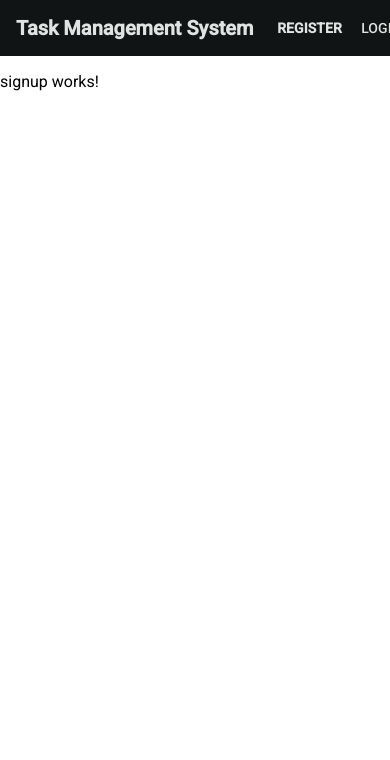
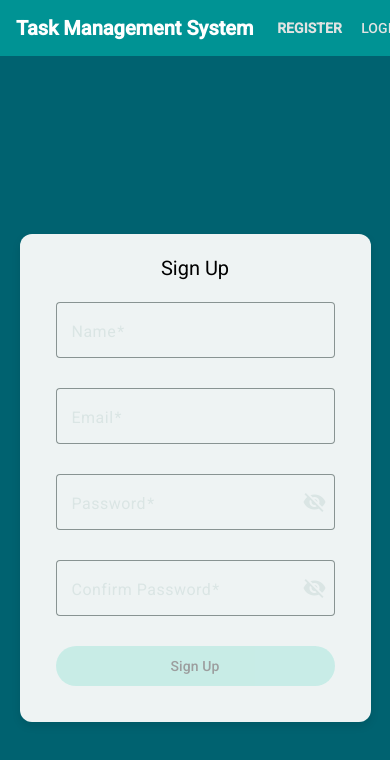
Before and after one commit to rashmiJayawardhana/Task_Manager_App, an Angular app in the folder client/: page /signup in a window 390 px wide. Shown: the top 760 px of the page. Built offline with nearby package versions, Linux system fonts and the light colour scheme.

Commit message:
Create Sign up component

```diff
--- a/client/angular.json
+++ b/client/angular.json
@@ -35,8 +35,13 @@
               "@angular/material/prebuilt-themes/cyan-orange.css",
               "src/styles.scss"
             ],
-            "scripts": []
-          },
+            "scripts": [],
+  "stylePreprocessorOptions": {
+    "includePaths": [
+      "node_modules"
+    ]
+  }
+},
           "configurations": {
             "production": {
               "budgets": [
--- a/client/src/app/app.component.scss
+++ b/client/src/app/app.component.scss
@@ -2,12 +2,14 @@
     display: flex;
     align-items: center;
     padding: 0 16px;
+    background: #009394;
 }
 
 .navbar-brand {
     font-size: 20px;
     font-weight: 600;
     margin-right: 16px;
+    color: #ffffff;
 }
 
 .spacer {
@@ -15,7 +17,7 @@
 }
 
 button {
-    color: white;
+    color: #ffffff;
     text-transform: uppercase;
     margin-left: 8px;
 }
--- a/client/src/app/app.component.ts
+++ b/client/src/app/app.component.ts
@@ -12,8 +12,8 @@ import { MatButtonModule } from '@angular/material/button';   // For mat-button
     RouterLink,
     RouterLinkActive,
     CommonModule,
-    MatToolbarModule,  // Add this
-    MatButtonModule,   // Add this
+    MatToolbarModule,
+    MatButtonModule,
   ],
   templateUrl: './app.component.html',
   styleUrls: ['./app.component.scss'],
--- a/client/src/app/auth/components/login/login.component.ts
+++ b/client/src/app/auth/components/login/login.component.ts
@@ -4,7 +4,6 @@ import { MatButtonModule } from '@angular/material/button';
 import { MatCardModule } from '@angular/material/card';
 import { MatFormFieldModule } from '@angular/material/form-field';
 import { MatInputModule } from '@angular/material/input';
-import { RouterLink } from '@angular/router';
 
 @Component({
   selector: 'app-login',
@@ -15,7 +14,6 @@ import { RouterLink } from '@angular/router';
     MatCardModule,
     MatFormFieldModule,
     MatInputModule,
-    RouterLink,
   ],
   templateUrl: './login.component.html',
   styleUrls: ['./login.component.scss'],
--- a/client/src/app/auth/components/signup/signup.component.html
+++ b/client/src/app/auth/components/signup/signup.component.html
@@ -1 +1,51 @@
-<p>signup works!</p>
+<div class="container">
+    <mat-card>
+      <mat-card-title>Sign Up</mat-card-title>
+
+      <mat-card-content>
+        <form [formGroup]="signupForm" (ngSubmit)="onSubmit()">
+          <mat-form-field appearance="outline">
+            <mat-label>Name</mat-label>
+            <input matInput formControlName="name" placeholder="Name" required>
+            <mat-error *ngIf="signupForm.get('name')?.invalid && signupForm.get('name')?.touched">
+              Please enter a valid name.
+            </mat-error>
+          </mat-form-field>
+
+          <mat-form-field appearance="outline">
+            <mat-label>Email</mat-label>
+            <input matInput formControlName="email" placeholder="Email" required>
+            <mat-error *ngIf="signupForm.get('email')?.invalid && signupForm.get('email')?.touched">
+              {{ signupForm.get('email')?.errors?.['required'] ? 'Email is required.' : 'Please enter a valid email.' }}
+            </mat-error>
+          </mat-form-field>
+
+          <mat-form-field appearance="outline">
+            <mat-label>Password</mat-label>
+            <input matInput [type]="hidePassword ? 'password' : 'text'" formControlName="password" placeholder="Password" required>
+            <button mat-icon-button matSuffix (click)="togglePasswordVisibility()" type="button">
+              <mat-icon>{{ hidePassword ? 'visibility_off' : 'visibility' }}</mat-icon>
+            </button>
+            <mat-error *ngIf="signupForm.get('password')?.invalid && signupForm.get('password')?.touched">
+              {{ signupForm.get('password')?.errors?.['required'] ? 'Password is required.' : 'Password must be at least 6 characters.' }}
+            </mat-error>
+          </mat-form-field>
+
+          <mat-form-field appearance="outline">
+            <mat-label>Confirm Password</mat-label>
+            <input matInput [type]="hidePassword ? 'password' : 'text'" formControlName="confirmPassword" placeholder="Confirm Password" required>
+            <button mat-icon-button matSuffix (click)="togglePasswordVisibility()" type="button">
+              <mat-icon>{{ hidePassword ? 'visibility_off' : 'visibility' }}</mat-icon>
+            </button>
+            <mat-error *ngIf="signupForm.get('confirmPassword')?.invalid && signupForm.get('confirmPassword')?.touched">
+              {{ signupForm.get('confirmPassword')?.errors?.['required'] ? 'Confirm password is required.' : 'Passwords do not match.' }}
+            </mat-error>
+          </mat-form-field>
+
+          <button mat-raised-button class="signup-button" type="submit" [disabled]="signupForm.invalid">
+            Sign Up
+          </button>
+        </form>
+      </mat-card-content>
+    </mat-card>
+  </div>
--- a/client/src/app/auth/components/signup/signup.component.scss
+++ b/client/src/app/auth/components/signup/signup.component.scss
@@ -0,0 +1,91 @@
+.container {
+    display: flex;
+    justify-content: center;
+    align-items: center;
+    height: 100vh;
+  }
+
+  mat-card {
+    width: 100%;
+    max-width: 400px;
+    padding: 20px;
+    background: #f7f9f8f6;
+    box-shadow: 0 4px 8px rgba(0, 0, 0, 0.1);
+
+    @media screen and (max-width: 500px){
+        max-width: 90%;
+    }
+  }
+
+  mat-card-title {
+    text-align: center;
+    font-size: 24px;
+    margin-bottom: 20px;
+  }
+
+  form {
+    display: flex;
+    flex-direction: column;
+    align-items: center;
+  }
+
+  mat-form-field {
+    width: 100%;
+    margin-bottom: 20px;
+  }
+
+  // Add these specific overrides for the cyan/orange theme
+::ng-deep mat-form-field {
+    .mat-form-field-infix {
+        .mat-input-element {
+            color: #000000 !important; // Black text for input
+        }
+    }
+
+    // Placeholder text
+    .mat-form-field-label {
+        color: rgba(0, 0, 0, 0.6) !important; // Darker gray for placeholder
+    }
+
+    // Floating label when focused
+    &.mat-focused {
+        .mat-form-field-label {
+            color: #000000 !important; // Black when focused
+        }
+    }
+
+    // Outline border color when focused (optional, to match your theme)
+    &.mat-focused {
+        .mat-form-field-outline {
+            color: #00E0c7 !important; // Matches your signup button color
+        }
+    }
+}
+
+  button {
+    width: 100%;
+  }
+
+  .signup-button {
+    background: #00E0c7 !important; /* Bright cyan background */
+    color: #000000 !important; /* Black text */
+  }
+
+  .signup-button[disabled] {
+    background: #b0e8df !important; /* Lighter shade of #00E0c7 for disabled state */
+    color: #666666 !important; /* Gray text for disabled state */
+    opacity: 0.6;
+  }
+
+  @media screen and (max-width: 500px){
+    mat-card-title {
+        font-size: 20px;
+    }
+    mat-form-field {
+        margin-bottom: 10px;
+    }
+  }
+
+  .error-snackbar {
+    background-color: #f44336 !important;
+  }
--- a/client/src/app/auth/components/signup/signup.component.ts
+++ b/client/src/app/auth/components/signup/signup.component.ts
@@ -1,25 +1,70 @@
 import { Component } from '@angular/core';
 import { CommonModule } from '@angular/common';
+import { ReactiveFormsModule, FormGroup, FormBuilder, Validators } from '@angular/forms'; // For reactive forms
 import { MatButtonModule } from '@angular/material/button';
 import { MatCardModule } from '@angular/material/card';
 import { MatFormFieldModule } from '@angular/material/form-field';
 import { MatInputModule } from '@angular/material/input';
-import { RouterLink } from '@angular/router';
+import { MatIconModule } from '@angular/material/icon';
 
 @Component({
   selector: 'app-signup',
   standalone: true,
   imports: [
     CommonModule,
+    ReactiveFormsModule,
     MatButtonModule,
     MatCardModule,
     MatFormFieldModule,
     MatInputModule,
-    RouterLink,
+    MatIconModule,
   ],
   templateUrl: './signup.component.html',
   styleUrls: ['./signup.component.scss'],
 })
 export class SignupComponent {
-  // Component logic here
+  signupForm!: FormGroup;       // Form group for reactive form
+  hidePassword = true;         // Toggle password visibility
+
+  constructor(private fb: FormBuilder) {
+    // Initialize the form with validators
+    this.signupForm = this.fb.group({
+      name: ['', Validators.required],
+      email: ['', [Validators.required, Validators.email]],
+      password: ['', [Validators.required, Validators.minLength(6)]],
+      confirmPassword: ['', Validators.required],
+    }, { validators: this.passwordMatchValidator }); // Custom validator for password match
+  }
+
+  // Custom validator to check if passwords match
+  passwordMatchValidator(form: FormGroup) {
+    return form.get('password')?.value === form.get('confirmPassword')?.value
+      ? null
+      : { mismatch: true };
+  }
+
+  // Toggle password visibility
+  togglePasswordVisibility() {
+    this.hidePassword = !this.hidePassword;
+  }
+
+  // Handle form submission
+  onSubmit() {
+    if (this.signupForm.valid) {
+      console.log('Form Submitted:', this.signupForm.value);
+      // Simulate an API call or submission logic here
+      // For example: this.authService.signup(this.signupForm.value).subscribe(...);
+
+      // Reset the form after submission
+      this.signupForm.reset();
+
+      // Optionally, reset the form to its initial state with empty values
+      this.signupForm.patchValue({
+        name: '',
+        email: '',
+        password: '',
+        confirmPassword: ''
+      });
+    }
+  }
 }
--- a/client/src/styles.scss
+++ b/client/src/styles.scss
@@ -1,4 +1,16 @@
-/* You can add global styles to this file, and also import other style files */
+// Basic global styles
+html, body {
+  height: 100%;
+}
+body {
+  margin: 0;
+  font-family: Roboto, "Helvetica Neue", sans-serif;
+  background: #006270;
+}
 
+// Ensure input text is black globally (to test if component styles fail)
+.mat-form-field-appearance-outline .mat-input-element {
+  color: #000000 !important;
+}
 html, body { height: 100%; }
 body { margin: 0; font-family: Roboto, "Helvetica Neue", sans-serif; }
```
Also changed, not shown: 1 other file (tests, documents, lock files or other folders).
